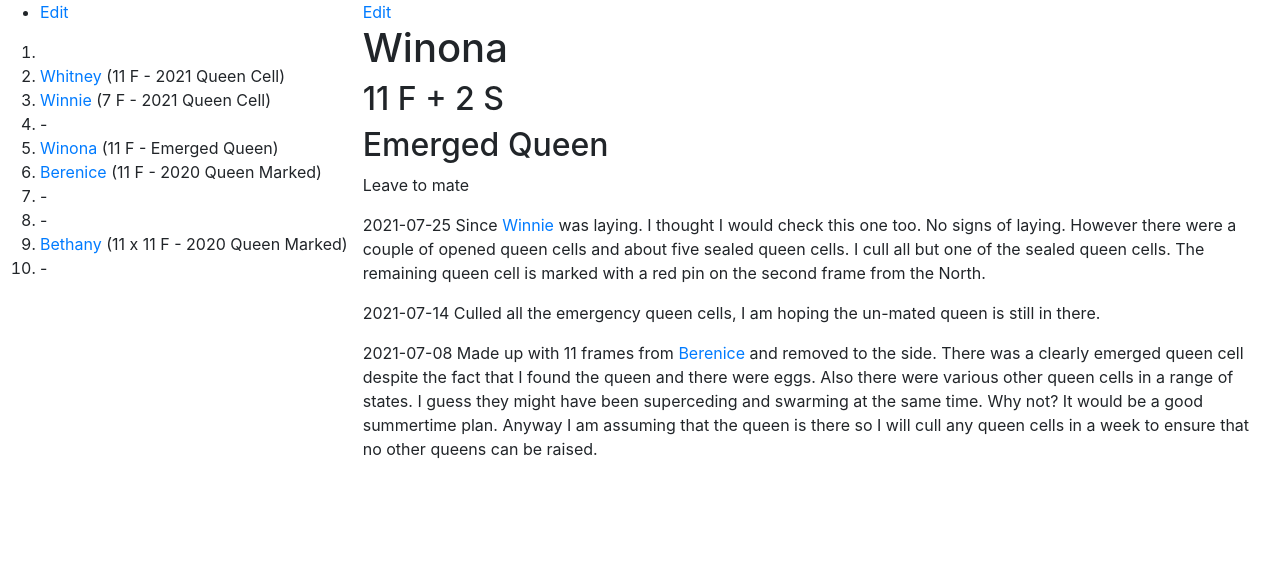
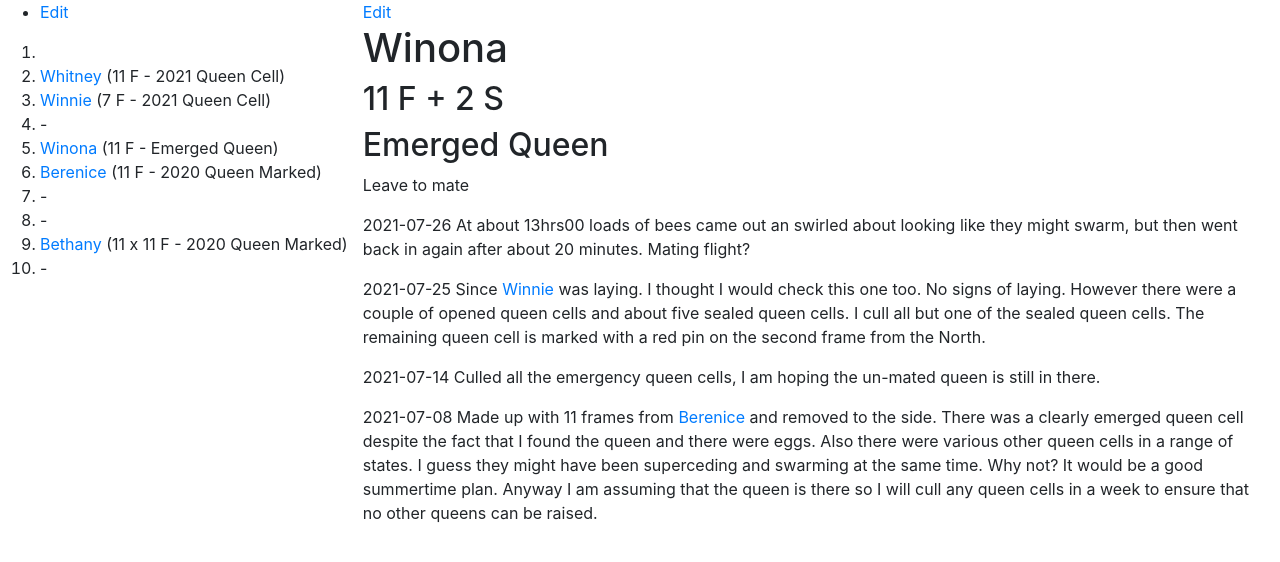
Before and after one commit to joejcollins/rhapsody-angel, a Jekyll site: the page built from queens/2021-winona.md, in a window 1280 px wide. Shown: the top 562 px of the page. Built offline with Jekyll 4.4.1, drawn with Linux system fonts in a browser that asks for light colours; our own code applies the rules of GitHub Pages for plain Markdown files.

Commit message:
Update 2021-winona.md

```diff
--- a/queens/2021-winona.md
+++ b/queens/2021-winona.md
@@ -6,6 +6,8 @@
 
 Leave to mate
 
+2021-07-26 At about 13hrs00 loads of bees came out an swirled about looking like they might swarm, but then went back in again after about 20 minutes.  Mating flight?
+
 2021-07-25 Since [Winnie]({{ site.baseurl }}/queens/2021-winnie.html) was laying.  I thought I would check this one too.  No signs of laying.  However there were a couple of opened queen cells and about five sealed queen cells.  I cull all but one of the sealed queen cells.  The remaining queen cell is marked with a red pin on the second frame from the North.
 
 2021-07-14 Culled all the emergency queen cells, I am hoping the un-mated queen is still in there.
```
